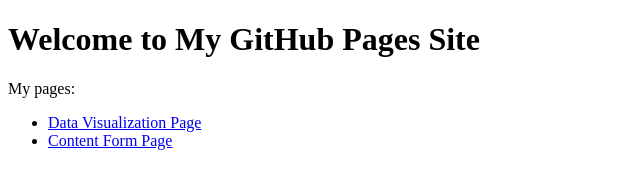
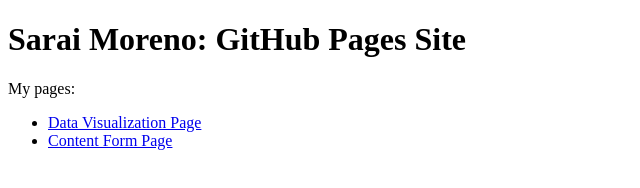
Before and after one commit to saraimoreno1/saraimoreno1.github.io, a plain HTML site: page index.html in a window 1280 px wide. Shown: the whole page, without its empty margins (0-640 px from the left). Drawn offline with Linux system fonts and the light colour scheme.

Commit message:
Update index.html

```diff
--- a/index.html
+++ b/index.html
@@ -4,7 +4,7 @@
     <title>Welcome</title>
 </head>
 <body>
-    <h1>Welcome to My GitHub Pages Site</h1>
+    <h1>Sarai Moreno: GitHub Pages Site</h1>
     <p>My pages:</p>
     <ul>
         <li><a href="chart.html">Data Visualization  Page</a></li>
```
